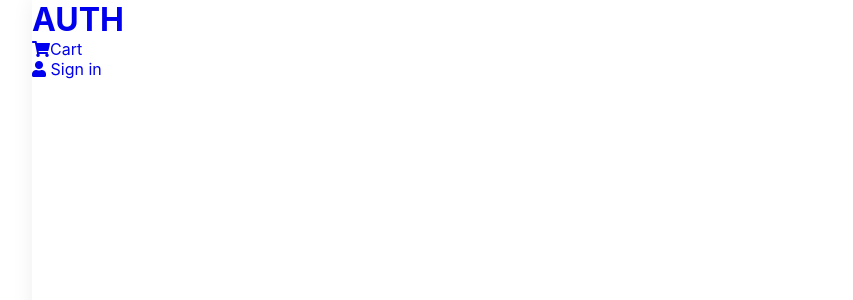
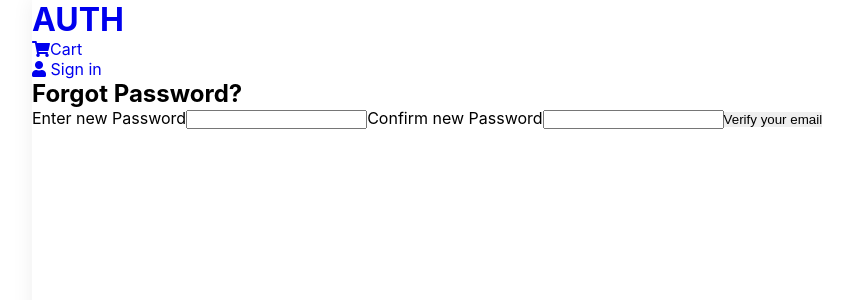
Before and after one commit to tehmansardar/mern-auth, a React (Create React App) app in the folder client/: page /user/reset/1 in a window 1280 px wide. Shown: the top 300 px of the page, without its empty margins (8-861 px from the left). Built offline with nearby package versions, Linux system fonts and the light colour scheme.

Commit message:
Reset Password client

```diff
--- a/client/src/components/body/Body.js
+++ b/client/src/components/body/Body.js
@@ -8,6 +8,7 @@ import Register from './auth/Register';
 import ActivationEmail from './auth/ActivationEmail';
 import NotFound from '../utils/NotFound/NotFound';
 import ForgotPassword from './auth/forgotPassword';
+import ResetPassword from './auth/ResetPassword';
 
 const Body = () => {
 	const auth = useSelector((state) => state.auth);
@@ -27,6 +28,11 @@ const Body = () => {
 					component={isLogged ? NotFound : ForgotPassword}
 					exact
 				/>
+				<Route
+					path='/user/reset/:token'
+					component={isLogged ? NotFound : ResetPassword}
+					exact
+				/>
 
 				<Route
 					path='/user/activate/:activation_token'
--- /dev/null
+++ b/client/src/components/body/auth/ResetPassword.js
@@ -0,0 +1,84 @@
+import React, { useState } from 'react';
+import axios from 'axios';
+import { useParams } from 'react-router-dom';
+
+import {
+	showErrMsg,
+	showSuccessMsg,
+} from '../../utils/notification/notification';
+import { isLength, isMatch } from '../../utils/validation/validation';
+
+const initialState = {
+	password: '',
+	cf_password: '',
+	err: '',
+	success: '',
+};
+
+const ResetPassword = () => {
+	const [data, setData] = useState(initialState);
+	const { password, cf_password, err, success } = data;
+	const { token } = useParams();
+
+	const handleChangeInput = (e) => {
+		const { name, value } = e.target;
+		setData({ ...data, [name]: value, err: '', success: '' });
+	};
+
+	const handleResetPass = async () => {
+		if (isLength(password))
+			return setData({
+				...data,
+				err: 'Password must be atleast 6 characters',
+				success: '',
+			});
+
+		if (!isMatch(password, cf_password))
+			return setData({ ...data, err: 'Password did not match', success: '' });
+
+		try {
+			const res = await axios.post(
+				'/user/reset',
+				{ password },
+				{
+					headers: { Authorization: token },
+				}
+			);
+			return setData({ ...data, err: '', success: res.data.msg });
+		} catch (error) {
+			err.response.data.msg &&
+				setData({ ...data, err: err.response.data.msg, success: '' });
+		}
+	};
+
+	return (
+		<div className='fg_pass'>
+			<h2>Forgot Password?</h2>
+			<div className='row'>
+				{err && showErrMsg(err)}
+				{success && showSuccessMsg(success)}
+
+				<label htmlFor='email'>Enter new Password</label>
+				<input
+					type='password'
+					name='password'
+					id='password'
+					value={password}
+					onChange={handleChangeInput}
+				/>
+
+				<label htmlFor='email'>Confirm new Password</label>
+				<input
+					type='password'
+					name='cf_password'
+					id='cf_password'
+					value={cf_password}
+					onChange={handleChangeInput}
+				/>
+				<button onClick={handleResetPass}>Verify your email</button>
+			</div>
+		</div>
+	);
+};
+
+export default ResetPassword;
```
